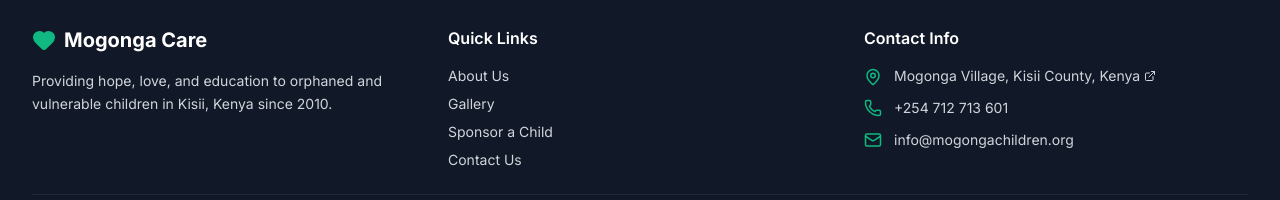
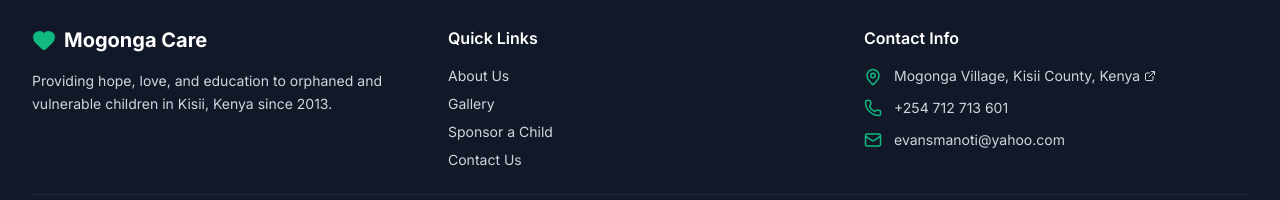
Before and after one commit to Motari2004/mogonga-children-care, a Next.js app: page / in a window 1280 px wide. Shown: the part 2548-2748 px from the top of the page. Built offline with nearby package versions, Linux system fonts and the light colour scheme.

Commit message:
Describe what you changed here

```diff
--- a/components/Footer.tsx
+++ b/components/Footer.tsx
@@ -19,7 +19,7 @@ const COLORS = {
 
 const FOOTER_CONFIG = {
   orgName: 'Mogonga Care',
-  orgDescription: 'Providing hope, love, and education to orphaned and vulnerable children in Kisii, Kenya since 2010.',
+  orgDescription: 'Providing hope, love, and education to orphaned and vulnerable children in Kisii, Kenya since 2013.',
 
   quickLinks: [
     { name: 'About Us', href: '/about' },
@@ -34,7 +34,7 @@ const FOOTER_CONFIG = {
     mapsUrl: 'https://www.google.com/maps/search/?api=1&query=Mogonga+Kisii+Kenya',
     mapsEmbed: 'https://www.google.com/maps/embed?pb=!1m18!1m12!1m3!1d15955.472654059368!2d34.7666!3d-0.6833!2m3!1f0!2f0!3f0!3m2!1i1024!2i768!4f13.1!3m3!1m2!1s0x182b3c7f8e2b4b4b%3A0x8b4b4b4b4b4b4b4b!2sMogonga%2C%20Kenya!5e0!3m2!1sen!2s!4v1700000000000!5m2!1sen!2s',
     phone: '+254 712 713 601',
-    email: 'info@mogongachildren.org',
+    email: 'evansmanoti@yahoo.com',
   },
 
   bottomLinks: [
```
